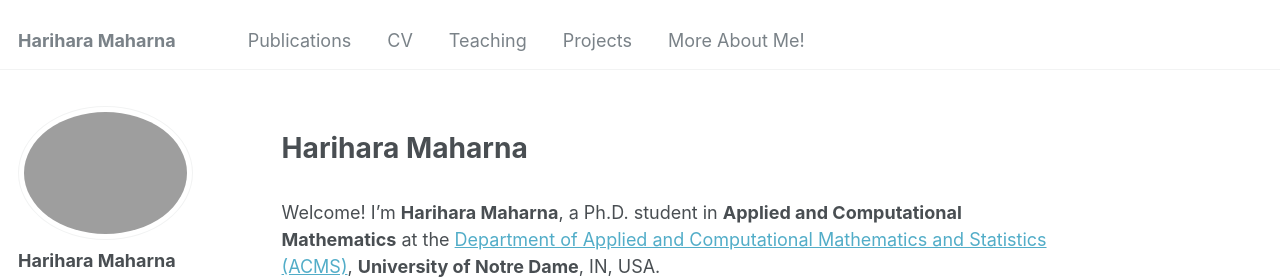
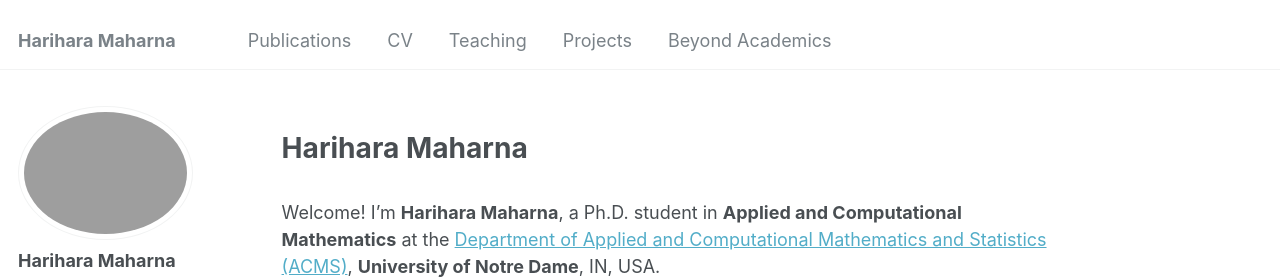
Before and after one commit to harihara-m/harihara-m.github.io, a Jekyll site: the page built from _pages/about.md, in a window 1280 px wide. Shown: the top 279 px of the page. Built offline with Jekyll 4.4.1, drawn with Linux system fonts in a browser that asks for light colours; some web fonts are replaced.

Commit message:
more updates

```diff
--- a/_config.yml
+++ b/_config.yml
@@ -12,13 +12,11 @@ title                    : "Harihara Maharna"
 title_separator          : "-"
 name                     : &name "Harihara Maharna"
 description              : &description "personal description"
-minimal_mistakes_skin    : "dark" # "neon"  # or "dark", "air", "sunrise", "contrast"
 url                      : https://harihara-m.github.io/ # the base hostname & protocol for your site e.g. "https://mmistakes.github.io"
 baseurl                  : "" # the subpath of your site, e.g. "/blog"
 repository               : "harihara-m.github.io"
 
 
-minimal_mistakes_skin    : "dark" # "neon"  # or "dark", "air", "sunrise", "contrast"
 
 # Site Author - The following control what appear as part of the author content on the side bar.
 #               If a field is blank the icon and link will not appear, otherwise it will be shown.
--- a/_data/navigation.yml
+++ b/_data/navigation.yml
@@ -26,7 +26,7 @@ main:
   #   url: /year-archive/
 
 
-  - title: "More About Me!"
+  - title: "Beyond Academics"
     url: /more/
 
   # - title: "Guide"
```
